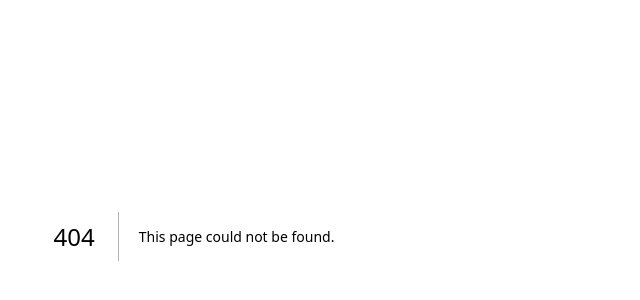
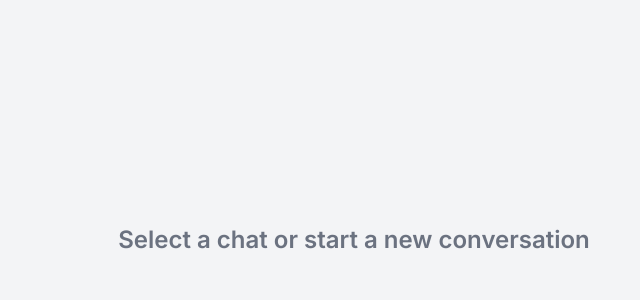
Before and after one commit to HapticHash/quick-chat, a Next.js app: page /users in a window 1280 px wide. Before the commit this address had no page. Shown: the part 164-464 px from the top of the page, without its empty margins (446-1086 px from the left). Built offline with nearby package versions, Linux system fonts and the light colour scheme.

Commit message:
added middleware and empty state

```diff
--- a/app/(site)/components/AuthForm.tsx
+++ b/app/(site)/components/AuthForm.tsx
@@ -3,18 +3,29 @@
 import Button from "@/app/components/Button";
 import Input from "@/app/components/inputs/Input";
 import { BsGithub, BsGoogle } from "react-icons/bs";
-import { useCallback, useState } from "react";
+import { useCallback, useEffect, useState } from "react";
 import { FieldValues, SubmitHandler, useForm } from "react-hook-form";
 import AuthSocialButton from "./AuthSocialButton";
 import axios from "axios";
 import { toast } from "react-hot-toast";
-import { signIn } from "next-auth/react";
+import { signIn, useSession } from "next-auth/react";
+import { useRouter } from "next/navigation";
 
 type Variant = "LOGIN" | "REGISTER";
 
 const AuthForm = () => {
+  const session = useSession();
+  const router = useRouter();
   const [variant, setVariant] = useState<Variant>("LOGIN");
   const [isLoading, setIsLoading] = useState(false);
+
+  useEffect(() => {
+    if (session?.status === "authenticated") {
+      router.push("/users");
+    }
+
+    return () => {};
+  }, [session?.status, router]);
 
   const toggleVariant = useCallback(() => {
     if (variant === "LOGIN") {
@@ -42,6 +53,7 @@
     if (variant === "REGISTER") {
       axios
         .post("/api/register", data)
+        .then(() => signIn("credentials", data))
         .catch(() => toast.error("Something went wrong!"))
         .finally(() => setIsLoading(false));
     }
@@ -58,6 +70,7 @@
 
           if (callback?.ok && !callback?.error) {
             toast.success("Logged in!");
+            router.push("/users");
           }
         })
         .finally(() => setIsLoading(false));
@@ -81,7 +94,7 @@
   };
   return (
     <div className="mt-8 sm:mx-auto sm:w-full sm:max-w-md">
-      <div className="bg-white px-4 py-8 shadow sm:rounded-lg sm:px-10">
+      <div className="bg-white px-4 py-8 drop-shadow-lg sm:rounded-lg sm:px-10">
         <form className="space-y-6" onSubmit={handleSubmit(onSubmit)}>
           {variant === "REGISTER" && (
             <Input
--- /dev/null
+++ b/app/components/EmptyState.tsx
@@ -0,0 +1,13 @@
+const EmptyState = () => {
+  return (
+    <div className="px-4 py-10 sm:px-6 lg:px-8 lg:py-6 h-full flex justify-center items-center bg-gray-100">
+      <div className="text-center items-center flex flex-col">
+        <h3 className="mt-2 text-2xl font-semibold text-gray-500">
+          Select a chat or start a new conversation
+        </h3>
+      </div>
+    </div>
+  );
+};
+
+export default EmptyState;
--- /dev/null
+++ b/app/context/AuthContext.tsx
@@ -0,0 +1,11 @@
+"use client";
+
+import { SessionProvider } from "next-auth/react";
+
+interface AuthContextProps {
+  children: React.ReactNode;
+}
+
+export default function AuthContext({ children }: AuthContextProps) {
+  return <SessionProvider>{children}</SessionProvider>;
+}
--- a/app/layout.tsx
+++ b/app/layout.tsx
@@ -1,6 +1,7 @@
 import "./globals.css";
 import { Inter } from "next/font/google";
 import ToasterContext from "./context/ToasterContext";
+import AuthContext from "./context/AuthContext";
 
 const inter = Inter({ subsets: ["latin"] });
 
@@ -18,8 +19,10 @@
   return (
     <html lang="en">
       <body className={inter.className}>
-        <ToasterContext />
-        {children}
+        <AuthContext>
+          <ToasterContext />
+          {children}
+        </AuthContext>
       </body>
     </html>
   );
--- /dev/null
+++ b/app/users/page.tsx
@@ -0,0 +1,11 @@
+import EmptyState from "../components/EmptyState";
+
+const People = () => {
+  return (
+    <div className="hidden lg:block lg:pl-80 h-full">
+      <EmptyState />
+    </div>
+  );
+};
+
+export default People;
```
Also changed, not shown: middleware.ts (added, +11 -0 lines).
